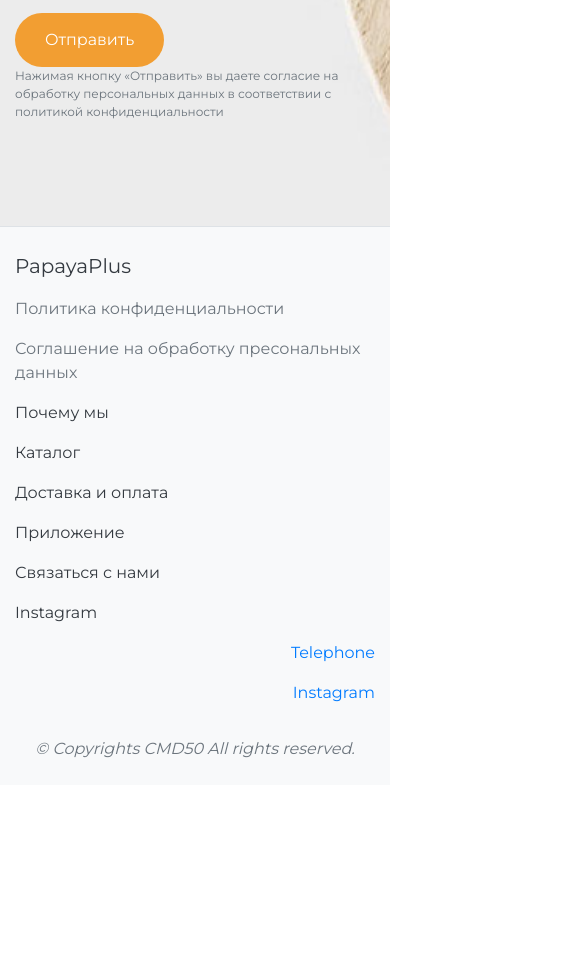
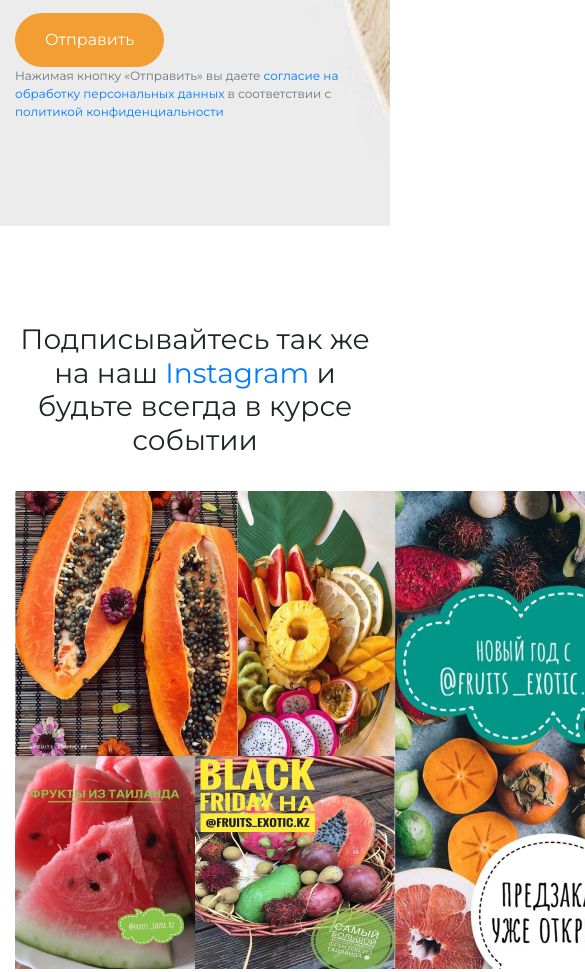
Before and after one commit to CMD50-DEV/papaya.web, a plain HTML site: page index.html in a window 390 px wide. Shown: the part 7606-8578 px from the top of the page, 585 px wide, since content can reach past the window. Before the commit the page ends 8391 px from the top, so only its background shows below. Drawn offline with nearby package versions, Linux system fonts and the light colour scheme.

Commit message:
Completed Web

```diff
--- a/css/style.scss
+++ b/css/style.scss
@@ -53,3 +53,13 @@ footer .navbar-brand{
     text-decoration: none;
     padding:15px 40px 15px 40px;
 }
+.fx-tel{
+    .fa{ color:#F28F00; font-size:20px; }
+    color:black;
+    transition:all ease .3s;
+}
+.fx-tel:hover{
+    color:black;
+    text-decoration: none;
+    color:#F28F00;
+}
--- a/index.html
+++ b/index.html
@@ -42,7 +42,9 @@
 						<a class="nav-link" href="#" data-anchor="instagram">Instagram</a>
 					</li>
 			  	</ul>
-			  <a href="#">+7 701 95 222 96</a>
+			  	<a class="fx-tel" href="tel:87019522396">
+				  	<i class="fa fa-phone"></i> +7 701 95 223 96
+				</a>
 			</div>
 		</div>
 	</nav>
@@ -346,12 +348,26 @@
 							<input type="submit" value="Отправить" class="papayaButton mr-3" />
 						</div>
 						<div class="col-md-8">
-							<p class="text-secondary" style="font-size:12px;">Нажимая кнопку «Отправить» вы даете согласие на обработку персональных данных в соответствии с политикой конфиденциальности</p>
+							<p class="text-secondary" style="font-size:12px;">Нажимая кнопку «Отправить» вы даете <a href="https://ipoint.kz/information/soglasie-na-obrabotku-personalnyh-dannyh">согласие на обработку персональных данных</a> в соответствии с <a href="https://prg.kz/confidential.html">политикой конфиденциальности</a></p>
 						</div>
 					</form>
 
 				</div>
 				<div class="col-md-6"></div>
+			</div>
+		</div>
+	</section>
+	<section id="instagram">
+		<div class="container pt-5 pb-5">
+			<div class="row pt-5">
+				<div class="col-md-2"></div>
+				<div class="col-md-8 text-center pb-4">
+					<h3>Подписывайтесь так же на наш <a href="#">Instagram</a> и будьте всегда в курсе событии</h3>
+				</div>
+				<div class="col-md-2"></div>
+				<div class="col-md-12">
+					<img src="img/group.png">
+				</div>
 			</div>
 		</div>
 	</section>
@@ -363,10 +379,10 @@
 						<a class="navbar-brand nav-item text-dark" href="#" data-anchor="home">PapayaPlus</a>
 					</p>
 					<p>
-						<a class="text-secondary" href="#">Политика конфиденциальности</a>
+						<a class="text-secondary" href="https://prg.kz/confidential.html">Политика конфиденциальности</a>
 					</p>
 					<p>
-						<a class="text-secondary" href="#">Соглашение на обработку пресональных данных</a>
+						<a class="text-secondary" href="https://ipoint.kz/information/soglasie-na-obrabotku-personalnyh-dannyh">Соглашение на обработку пресональных данных</a>
 					</p>
 				</div>
 				<div class="col-md-3">
@@ -393,10 +409,10 @@
 				</div>
 				<div class="col-md-3 text-right">
 					<p>
-						<a href="#">Telephone</a>
+						<a class="fx-tel" href="tel:87019522396"><i class="fa fa-phone"></i> +7 701 95 223 96</a>
 					</p>
 					<p>
-						<a href="#">Instagram</a>
+						<a class="fx-tel" href="https://www.instagram.com/fruits_exotic.kz/"><i class="fa fa-instagram"></i> @fruits_exotic.kz</a>
 					</p>
 				</div>
 			</div>
```
Also changed, not shown: css/style.css, img/group.png (added), 1 other file. Lines whose indentation alone changed are shown as unchanged.
